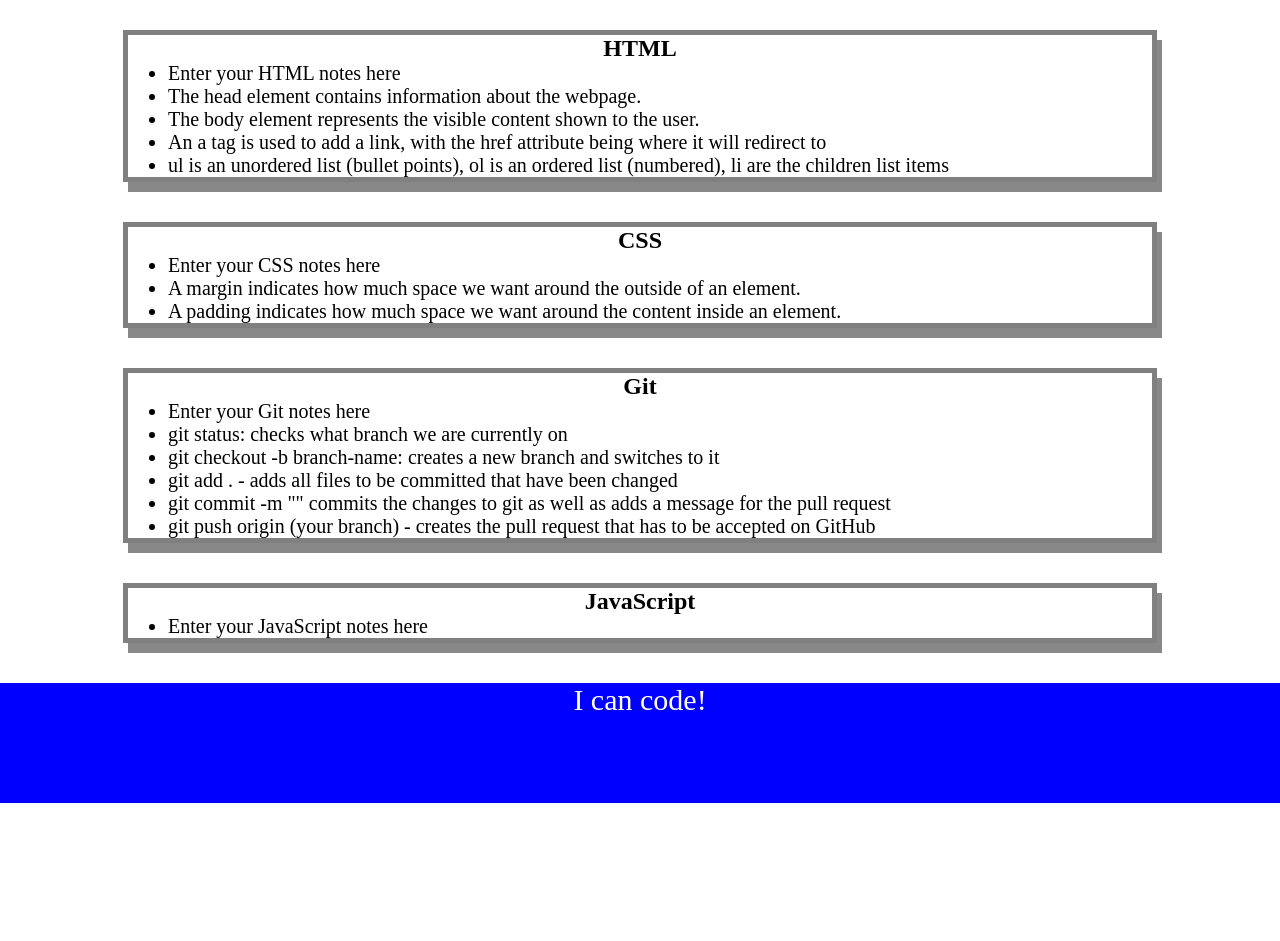
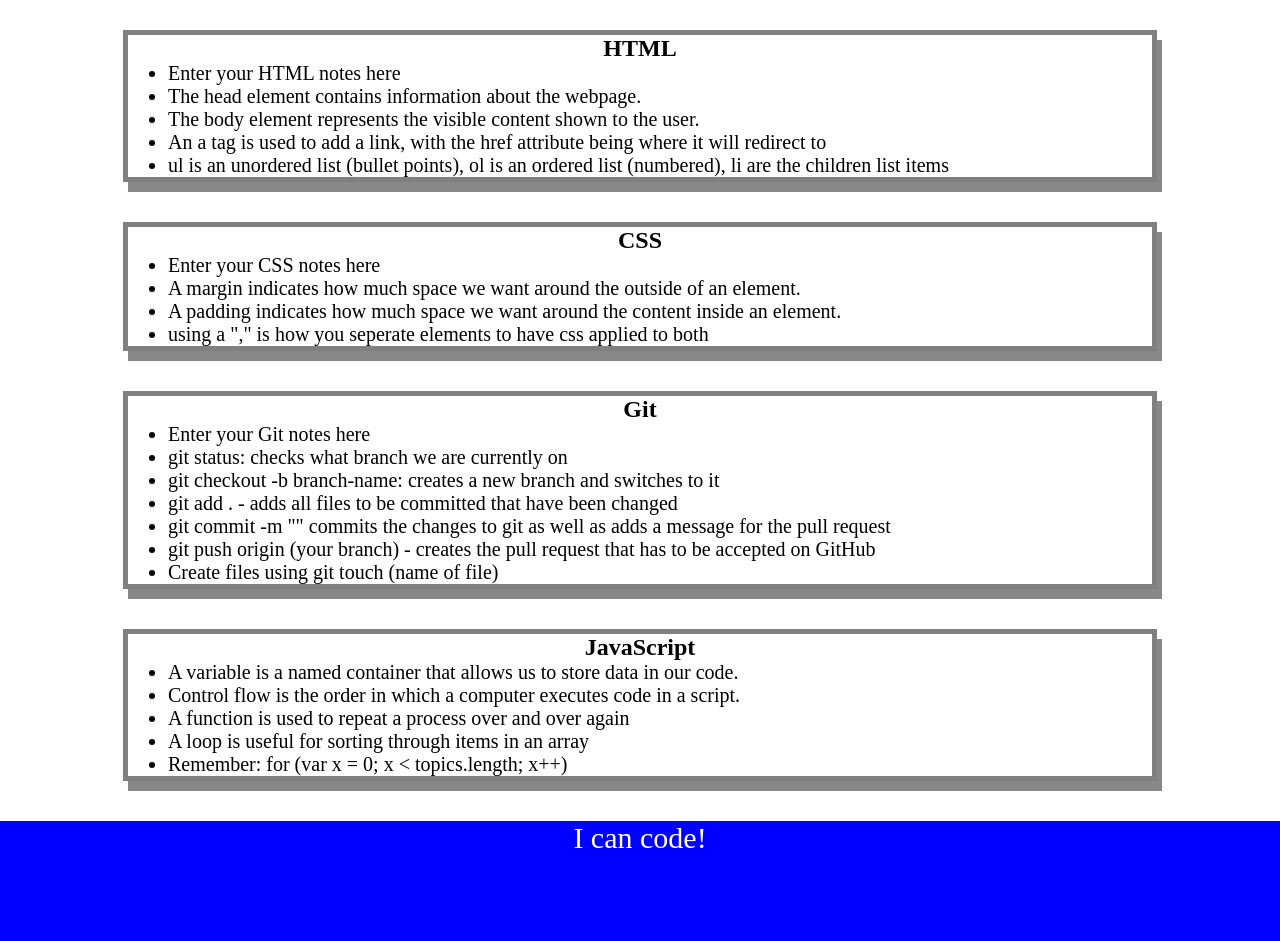
Before and after one commit to mleblanc94/prework-study-guide, a plain HTML site: page index.html in a window 1280 px wide. Shown: the part 130-1071 px from the top of the page. Before the commit the page ends 933 px from the top, so only its background shows below. Drawn offline with Linux system fonts and the light colour scheme.

Commit message:
added header in html

```diff
--- a/index.html
+++ b/index.html
@@ -11,6 +11,7 @@
     <header id="top">
       <h1>Prework Study Guide</h1>
       <img src="./assets/bowtie-cat.png" alt="Profile image of cat wearing a bow tie." />
+      <h2>✨ Open the Console to See What's Happening ✨</h2>
     </header>
     <main>
       <section class="card" id="html-section">
@@ -30,6 +31,7 @@
           <li>Enter your CSS notes here</li>
           <li>A margin indicates how much space we want around the outside of an element.</li>
           <li>A padding indicates how much space we want around the content inside an element.</li>
+          <li> using a "," is how you seperate elements to have css applied to both</li>
         </ul>
       </section>
 
@@ -42,13 +44,18 @@
           <li>git add . - adds all files to be committed that have been changed</li>
           <li>git commit -m "" commits the changes to git as well as adds a message for the pull request</li>
           <li>git push origin (your branch) - creates the pull request that has to be accepted on GitHub</li>
+          <li>Create files using git touch (name of file)</li>
         </ul>
       </section>
 
       <section class="card" id="javascript-section">
         <h2>JavaScript</h2>
         <ul>
-          <li>Enter your JavaScript notes here</li>
+          <li>A variable is a named container that allows us to store data in our code.</li>
+          <li>Control flow is the order in which a computer executes code in a script.</li>
+          <li>A function is used to repeat a process over and over again</li>
+          <li>A loop is useful for sorting through items in an array</li>
+          <li>Remember: for (var x = 0; x < topics.length; x++)</li>
         </ul>
       </section>
     </main>
@@ -56,5 +63,6 @@
     <footer>
       <p>I can code!</p>
     </footer>
+    <script src="./assets/script.js"></script>
   </body>
 </html>
```
